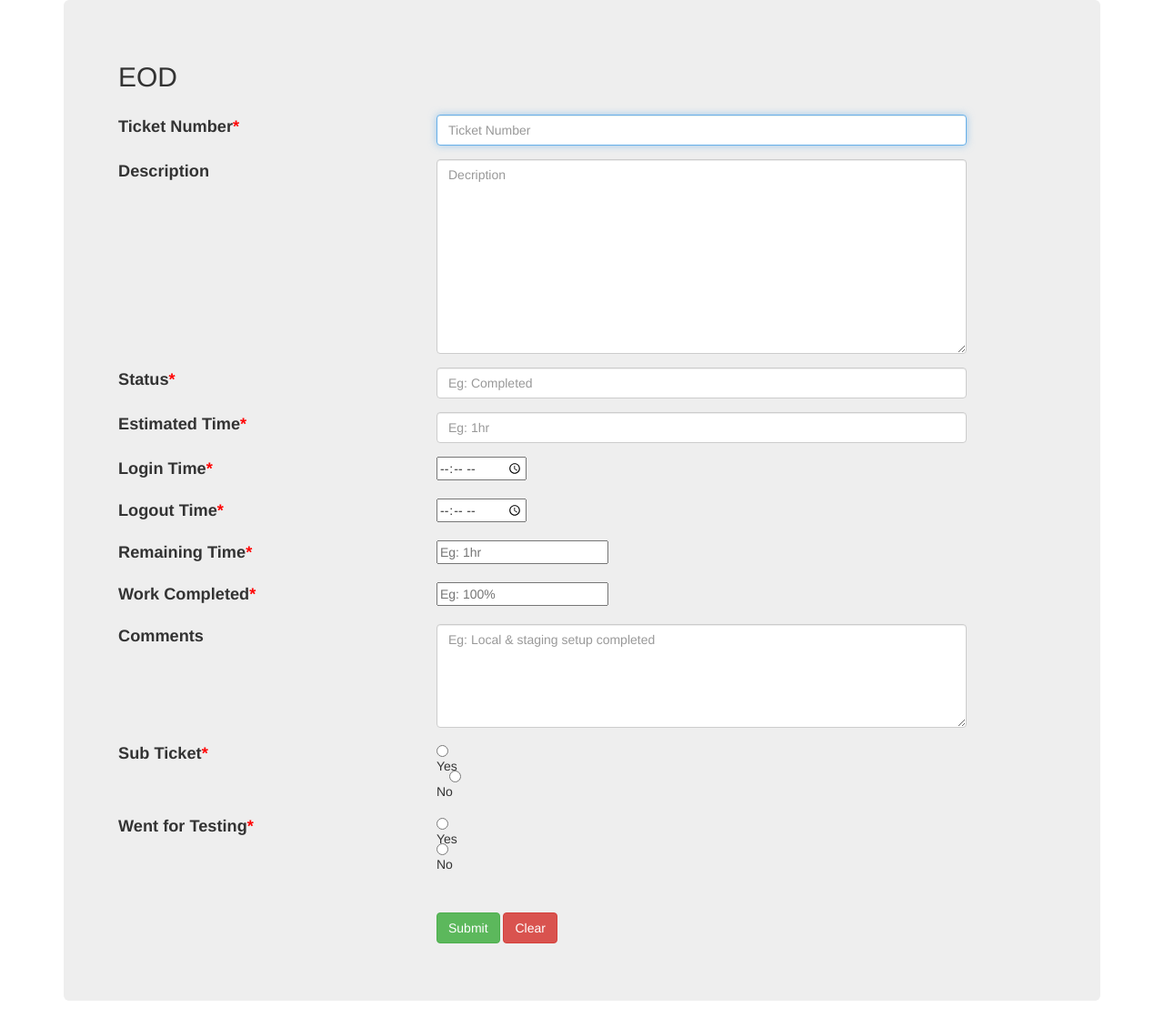
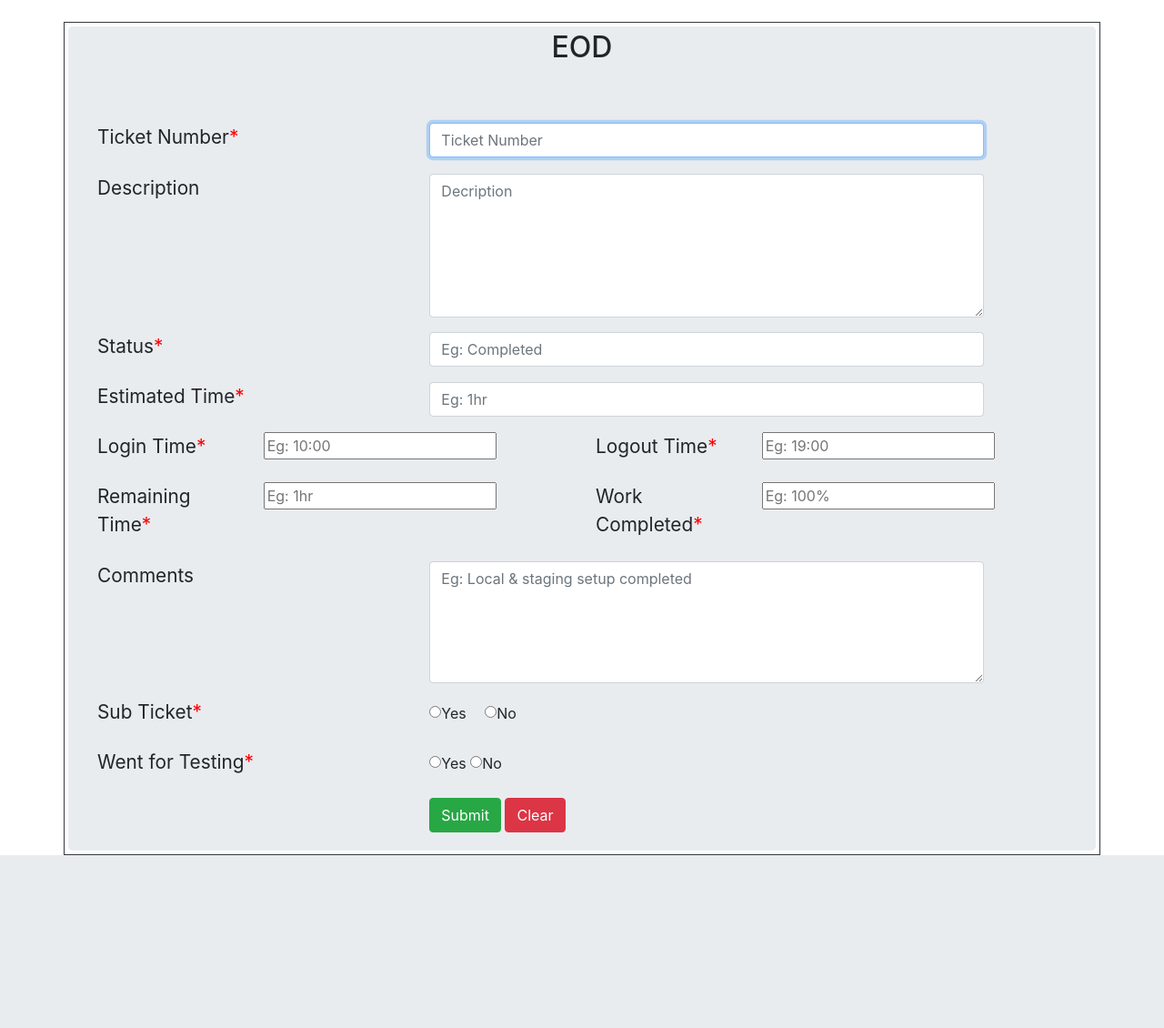
Before and after one commit to Bargavi-t2s/EOD, a PHP site: page /page1.php in a window 1280 px wide. Shown: the whole page at 91% size. After the commit the page ends 940 px from the top, so only its background shows below. Run offline with PHP 8.4, Linux system fonts and the light colour scheme; some libraries are stand-ins or nearby versions.

Commit message:
New Front End Changes
I have replaced the bootstrap and jquery links because they were hindering many styling changes. Those were the ones creating problem with radio buttons too. Try not to change them.

```diff
--- a/page1.php
+++ b/page1.php
@@ -5,10 +5,15 @@
       <meta charset="utf-8">
       <meta name="viewport" content="width=device-width, initial-scale=1, shrink-to-fit=no">
       <!-- Bootstrap CSS -->
-        <link rel="stylesheet" href="https://maxcdn.bootstrapcdn.com/bootstrap/3.4.1/css/bootstrap.min.css">
+        <!-- <link rel="stylesheet" href="https://maxcdn.bootstrapcdn.com/bootstrap/3.4.1/css/bootstrap.min.css">
         <script src="https://ajax.googleapis.com/ajax/libs/jquery/3.4.1/jquery.min.js"></script>
         <script src="https://maxcdn.bootstrapcdn.com/bootstrap/3.4.1/js/bootstrap.min.js"></script>
-
+        <script src="https://code.jquery.com/jquery-3.1.1.min.js" ></script>
+         -->
+         <link rel="stylesheet" href="https://stackpath.bootstrapcdn.com/bootstrap/4.3.1/css/bootstrap.min.css" integrity="sha384-ggOyR0iXCbMQv3Xipma34MD+dH/1fQ784/j6cY/iJTQUOhcWr7x9JvoRxT2MZw1T" crossorigin="anonymous">
+	       <script src="https://ajax.googleapis.com/ajax/libs/jquery/3.4.1/jquery.min.js"></script>
+         <script src="https://code.jquery.com/jquery-3.1.1.min.js" ></script>
+         <script src="https://maxcdn.bootstrapcdn.com/bootstrap/4.0.0/js/bootstrap.min.js" integrity="sha384-JZR6Spejh4U02d8jOt6vLEHfe/JQGiRRSQQxSfFWpi1MquVdAyjUar5+76PVCmYl" crossorigin="anonymous"></script>
       <title>T2S-EOD</title>
       <style>
 
@@ -16,18 +21,6 @@
 	{
 		padding-bottom: 0.5em;
 
-  }
-
-  .btn-outline-danger
-  {
-    position:relative;
-    left:7em;
-  }
-
-  .btn-outline-success
-  {
-      position:relative;
-    left:5em;
 	}
 
 	#r2
@@ -40,33 +33,38 @@
 		font-size: 1.3em;
 	}
 
-  .buttons
-  {
-    margin-top: 2em;
-  }
-
 	.radio
 	{
 		margin-top: 0.6em;
 	}
 
+	#subdiv
+	{
+		display:none;
+	}
+
+	#iterationdiv
+	{
+		display:none;
+	}
+
   </style>
    </head>
-   <body style="align-content:center;">
-<div class="container">
-  <div class="jumbotron">
+   <body>
+   <div class="container mt-4 p-0 border border-dark">
+  <div class="jumbotron m-1 py-1">
     <form action="" name="eodform" id="eodform" method="POST" id="details">
-    <h2>EOD</h2>
+    <h2 class="text-center mb-5">EOD</h2>
 	<div class="form-group row">
 		<label for="ticketnumber" class="col-sm-4">Ticket Number<span class="star" style="color:red">*</span></label>
 		<div class="col-sm-7">
-      <input type="text" class="form-control" name="ticketnumber" id="ticketnumber" placeholder="Ticket Number" autofocus required>
+			<input type="text" class="form-control" name="tickenumber" id="ticketnumber" placeholder="Ticket Number" autofocus required>
 		</div>
     </div>
     <div class="form-group row">
 		<label for="desc" class="col-sm-4">Description</label>
 		<div class="col-sm-7">
-      <textarea class="form-control" cols="15" rows="10" name="description" id="description" placeholder="Decription"></textarea>
+			<textarea class="form-control" cols="15" rows="6" name="desc" id="desc" placeholder="Decription"></textarea>
         </div>
     </div>
 	<div class="form-group row">
@@ -82,29 +80,31 @@
 		</div>
 	</div>
     <div class="form-group row">
-    <label for="login" class="col-sm-4">Login Time<span class="star" style="color:red">*</span></label>
-    <div class="col-sm-7">
-            <input type="time"  name="login_time" id="login_time" placeholder="Eg: 10:00" required>
+		<label for="login" class="col-sm-2">Login Time<span class="star" style="color:red">*</span></label>
+		<div class="col-sm-4">
+            <input type="text"  name="login" id="login" placeholder="Eg: 10:00" required>
+		</div>
+		<label for="logout" class="col-sm-2">Logout Time<span class="star" style="color:red">*</span></label>
+		<div class="col-sm-4">
+            <input type="text"  name="logout" id="logout" placeholder="Eg: 19:00" required>
 		</div>
     </div>
+    <!-- <div class="form-group row">
+
+    </div> -->
     <div class="form-group row">
-    <label for="logout" class="col-sm-4">Logout Time<span class="star" style="color:red">*</span></label>
-    <div class="col-sm-7">
-            <input type="time"  name="logout_time" id="logout_time" placeholder="Eg: 19:00" required>
-    </div>
-    </div>
-    <div class="form-group row">
-    <label for="remainingtime" class="col-sm-4">Remaining Time<span class="star" style="color:red">*</span></label>
-    <div class="col-sm-7">
+		<label for="remainingtime" class="col-sm-2">Remaining Time<span class="star" style="color:red">*</span></label>
+		<div class="col-sm-4">
             <input type="text"  name="remainingtime" id="remainingtime" placeholder="Eg: 1hr" required>
 		</div>
-    </div>
-    <div class="form-group row">
-    <label for="completepercentage" class="col-sm-4">Work Completed<span class="star" style="color:red">*</span></label>
-    <div class="col-sm-7">
+		<label for="completepercentage" class="col-sm-2">Work Completed<span class="star" style="color:red">*</span></label>
+		<div class="col-sm-4">
             <input type="text"  name="completepercentage" id="completepercentage" placeholder="Eg: 100%" required>
 		</div>
     </div>
+    <!-- <div class="form-group row">
+
+    </div> -->
     <div class="form-group row">
 		<label for="comments" class="col-sm-4">Comments</label>
 		<div class="col-sm-7">
@@ -122,13 +122,13 @@
         <div class="form-group row">
             <label for="no_ofsubtickets" class="col-sm-4">Number of Sub Tickets<span class="star" style="color:red">*</span></label>
             <div class="col-sm-7">
-                <input type="number" id="no_ofsubtickets" name="no_ofsubtickets">
+                <input type="number" min="1" id="no_ofsubtickets" name="no_ofsubtickets" required>
             </div>
 		</div>
 		<div class="form-group row">
             <label for="subticketno" class="col-sm-4">Enter the Sub Ticket Numbers<span class="star" style="color:red">*</span></label>
             <div class="col-sm-7">
-                <input type="text" id="subticketno" name="subticketno">
+                <input type="text" id="subticketno" name="subticketno" required>
             </div>
         </div>
     </div>
@@ -139,10 +139,12 @@
 			<input type="radio" id="r4" value="no" class="radio"  name="istesting">No
 		</div>
 	</div>
-    <div id="iterationdiv" class="form-group row">
+	<div id="iterationdiv">
+		<div class="form-group row">
 			<label for="iteration_no" class="col-sm-4">Iteration Number<span class="star" style="color:red">*</span></label>
 			<div class="col-sm-7">
-            <input type="number" id="iteration_no" name="iteration_no">
+				<input type="number" min='1' id="iteration_no" name="iteration_no" required>
+			</div>
 		</div>
 	</div>
     <div class="form-group row">
@@ -161,15 +163,10 @@
 <script type="text/javascript">
 var output="";
   $(document).ready(function(){
-    console.log("inside document ready");
-
-
-    $('#subdiv').delay(0).hide(0);
-    $('#iterationdiv').delay(0).hide(0);
 
     $('input[name=is_subticket]').on("click",  function(){
     if($('input[name=is_subticket]').index(this) == 0)
-        $('#subdiv').show("fast");
+        $('#subdiv').show();
     else
         $('#subdiv').delay(0).hide(0);
 });
@@ -177,7 +174,7 @@ var output="";
 $('input[name=istesting]').on("click",  function(){
 
     if($('input[name=istesting]').index(this) == 0)
-        $('#iterationdiv').show("fast");
+        $('#iterationdiv').show();
     else
         $('#iterationdiv').delay(0).hide(0);
 });
```
Lines whose indentation alone changed are shown as unchanged.
